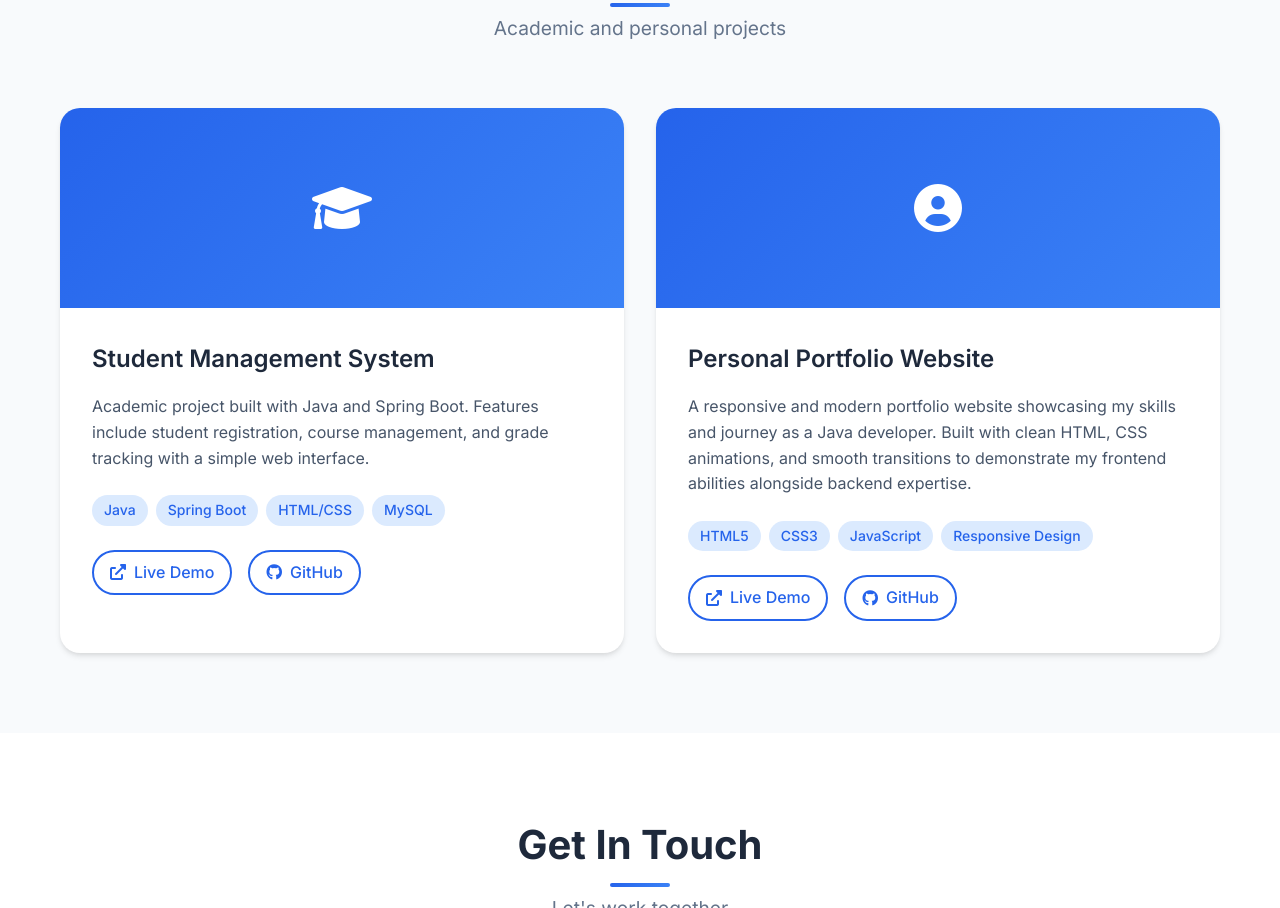
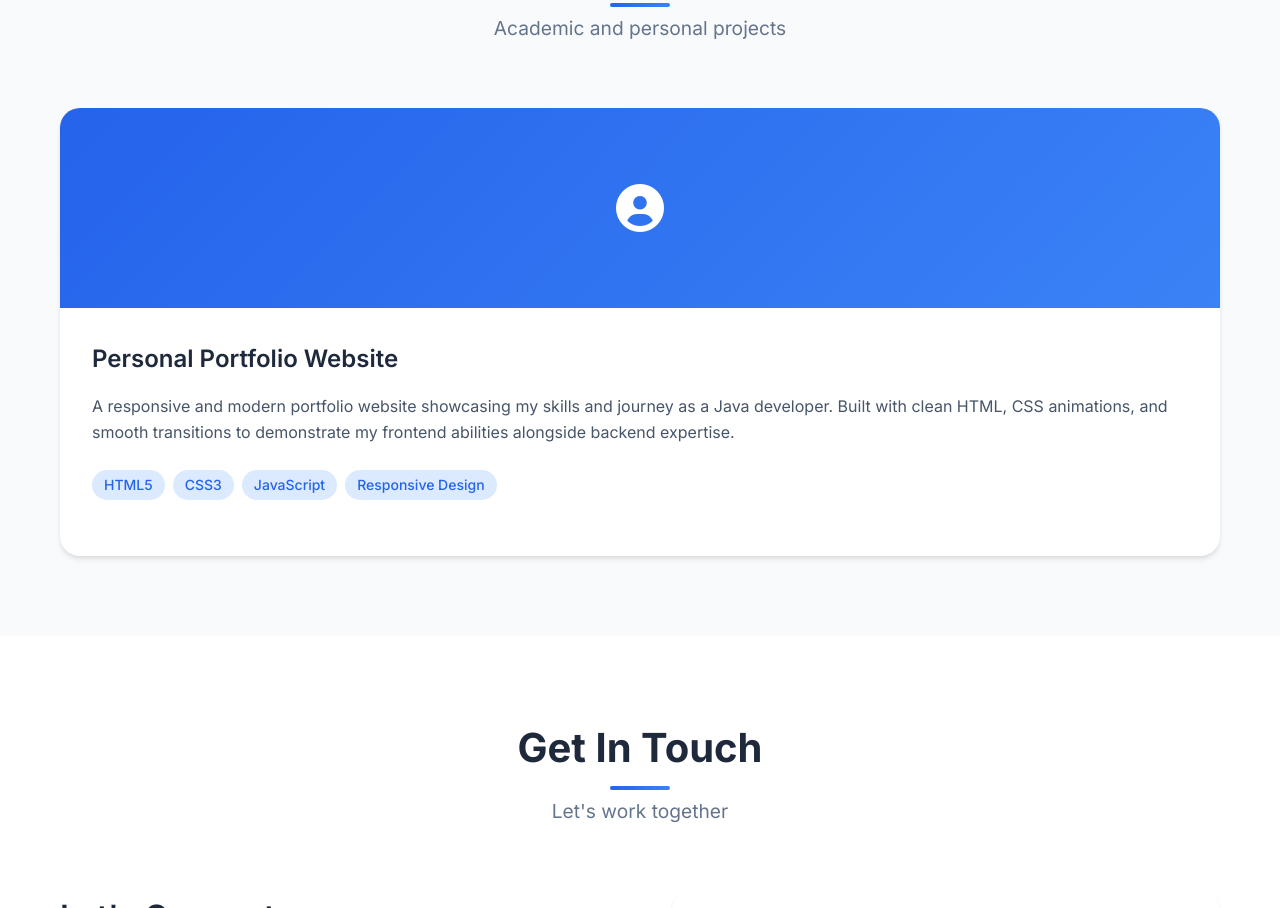
Before and after one commit to kumareshroopasri/Portfolio, a plain HTML site: page index.html in a window 1280 px wide. Shown: the part 2377-3285 px from the top of the page. Drawn offline with Linux system fonts and the light colour scheme.

Commit message:
Update index.html

```diff
--- a/index.html
+++ b/index.html
@@ -3,7 +3,7 @@
 <head>
     <meta charset="UTF-8">
     <meta name="viewport" content="width=device-width, initial-scale=1.0">
-    <title>John Doe - Java Full Stack Developer</title>
+    <title>Roopasri - Java Full Stack Developer</title>
     <link rel="stylesheet" href="styles.css">
     <link href="https://cdnjs.cloudflare.com/ajax/libs/font-awesome/6.0.0/css/all.min.css" rel="stylesheet">
     <link href="https://fonts.googleapis.com/css2?family=Inter:wght@300;400;500;600;700&display=swap" rel="stylesheet">
@@ -236,32 +236,7 @@
                 <h2 class="section-title">My Projects</h2>
                 <p class="section-subtitle">Academic and personal projects</p>
             </div>
-            <div class="projects-grid">
-                <div class="project-card">
-                    <div class="project-image">
-                        <i class="fas fa-graduation-cap"></i>
-                    </div>
-                    <div class="project-content">
-                        <h3>Student Management System</h3>
-                        <p>Academic project built with Java and Spring Boot. Features include student registration, course management, and grade tracking with a simple web interface.</p>
-                        <div class="project-tech">
-                            <span class="tech-tag">Java</span>
-                            <span class="tech-tag">Spring Boot</span>
-                            <span class="tech-tag">HTML/CSS</span>
-                            <span class="tech-tag">MySQL</span>
-                        </div>
-                        <div class="project-links">
-                            <a href="#" class="project-link">
-                                <i class="fas fa-external-link-alt"></i>
-                                Live Demo
-                            </a>
-                            <a href="#" class="project-link">
-                                <i class="fab fa-github"></i>
-                                GitHub
-                            </a>
-                        </div>
-                    </div>
-                </div>
+
                 <div class="project-card">
                     <div class="project-image">
                         <i class="fas fa-user-circle"></i>
@@ -274,16 +249,6 @@
                             <span class="tech-tag">CSS3</span>
                             <span class="tech-tag">JavaScript</span>
                             <span class="tech-tag">Responsive Design</span>
-                        </div>
-                        <div class="project-links">
-                            <a href="#" class="project-link">
-                                <i class="fas fa-external-link-alt"></i>
-                                Live Demo
-                            </a>
-                            <a href="#" class="project-link">
-                                <i class="fab fa-github"></i>
-                                GitHub
-                            </a>
                         </div>
                     </div>
                 </div>
```
